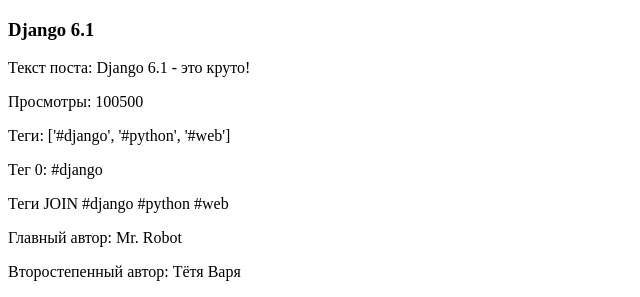
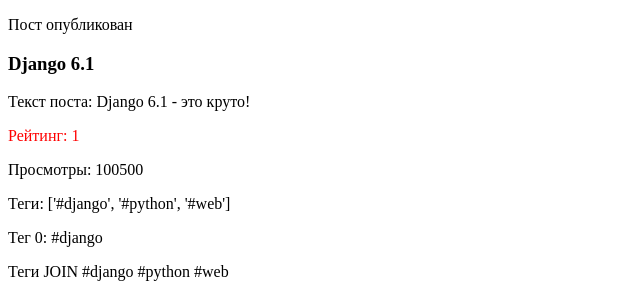
Before and after one commit to VladimirMonin/DJANGO_621, a Django app: page /experiment/ in a window 1280 px wide. Shown: the top 297 px of the page, without its empty margins (0-640 px from the left). Run offline with Django 5.2, Linux system fonts and the light colour scheme.

Commit message:
lesson_47: Мы познакомились с тегом шаблонизатора `if` и посмотрели, как в шаблонизаторе Django работает ветвление `if`/`else`, а также `if`/`elif`/`else`.

```diff
--- a/blog/templates/blog/experiment.html
+++ b/blog/templates/blog/experiment.html
@@ -4,11 +4,30 @@
     <meta charset="UTF-8">
     <meta name="viewport" content="width=device-width, initial-scale=1.0">
     <title>Document</title>
+    <style>
+        .one {
+            color: red;
+        }
+        .two {
+            color: blue;
+        }
+        .three {
+            color: green;
+        }
+    </style>
 </head>
 <body>
+    {% if is_published %}
+    <p>Пост опубликован</p>
     <div class="post">
         <h3>{{ title }}</h3>
         <p>Текст поста: {{text}} </p>
+        <p
+        {% if rating == 1 %}class="one"
+        {% elif rating == 2 %}class="two"
+        {% else %}class="three"
+        {% endif %}
+        >Рейтинг: {{ rating }}</p>
         <p>Просмотры: {{ views }}</p>
         <p>Теги: {{ hash_tags }}</p>
         <p>Тег 0: {{ hash_tags.0 }}</p>
@@ -19,5 +38,8 @@
     </div>
     {{ post.title }}
     {{ post.test }}
+    {% else %}
+    <p>Пост не опубликован</p>
+    {% endif %}
 </body>
 </html>
--- a/blog/views.py
+++ b/blog/views.py
@@ -38,6 +38,8 @@ POST_CONTEXT = {
         "secondary": "Тётя Варя",
     },
     "post": post,
+    "is_published": True,
+    "rating": 1,
 }
 
 
```
